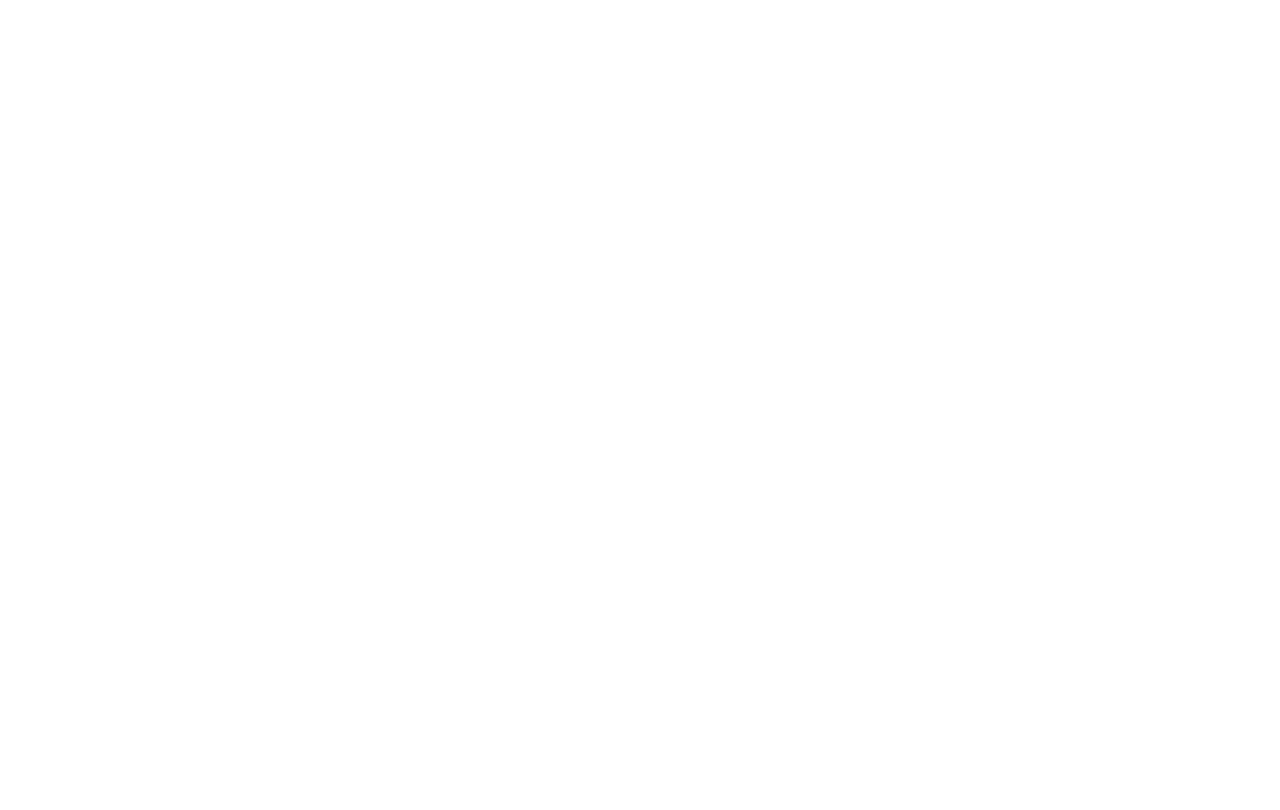
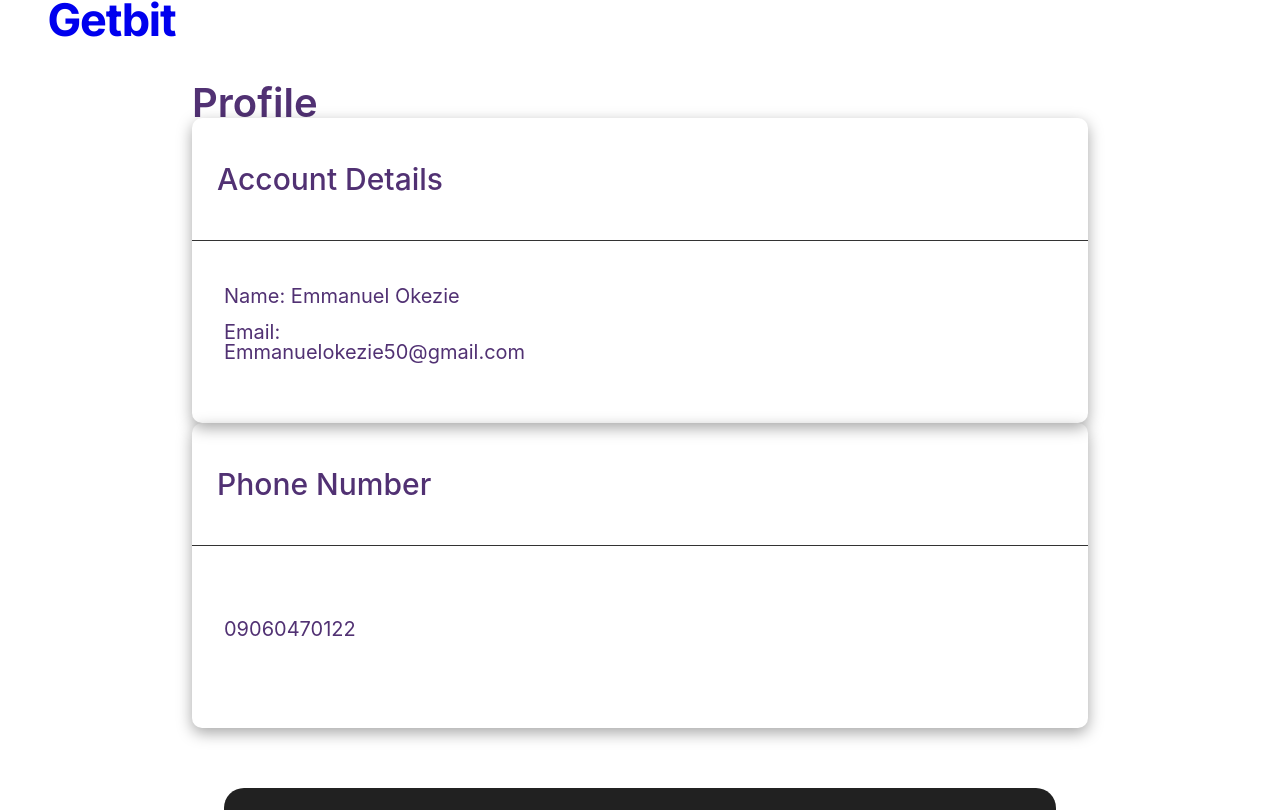
Before and after one commit to Boiderah/Chbit, a React (Vite) app in the folder Client/: page /overview in a window 1280 px wide. Shown: the top 810 px of the page. Built offline with nearby package versions, Linux system fonts and the light colour scheme.

Commit message:
overview

```diff
--- a/Client/src/Pages/HomePage/Home.css
+++ b/Client/src/Pages/HomePage/Home.css
@@ -23,7 +23,7 @@
   color: #639;
   display: flex;
   width: 15%;
-  flex-direction: column;
+  /* flex-direction: column; */
   letter-spacing: 0;
   font-weight: 600;
   right: 0%;
@@ -31,12 +31,6 @@
   font-size: 1.5rem;
   font-family: Roboto, sans-serif;
   position: absolute;
-}
-#homepage #body{
-  position: relative;
-  display: flex;
-  margin-top: 15%;
-
 }
 #homepage .dropdown{
   display: flex;
@@ -51,10 +45,11 @@
   height:100% ;
   color: white;
   margin-top: 3%;
-  font-size: small;
+  font-size: 20px;
+  font-weight: 600;
   position: relative;
   margin-bottom: 5px;
-  gap: 5vh;
+  gap: 3vh;
   align-items: center;
 }
 #homepage .dropdown-content{
@@ -81,6 +76,13 @@
   display: flex;
   align-items: center;
   justify-content: center;
+
+}
+#homepage #body{
+  position: relative;
+  display: flex;
+  margin-top: 15%;
+  flex-direction: column;
 
 }
 
--- a/Client/src/Pages/overview/Overview.css
+++ b/Client/src/Pages/overview/Overview.css
@@ -0,0 +1,79 @@
+.overviebx{
+    /* display: flex; */
+    height: 100vh;
+}
+#navigatebak{
+    font-family: Inter;
+    font-size: 45px;
+    font-weight: 700;
+    line-height: 40px;
+    color: #513173;
+    margin-left: 3rem;
+    margin-bottom: 3rem;
+
+}
+.overviebx1{
+    display: flex;
+    justify-content: center;
+    align-items: center;
+    flex-direction: column;
+    margin: 5vh 0vw;
+    width: 100%;
+    height: 80%;
+}
+#profdiv{
+    display: flex;
+    flex-direction: column;
+    width: 70%;
+    /* border: 1px solid #333; */
+}
+#profdiv h1{
+    font-family: Inter;
+    font-size: 40px;
+    font-weight: 600;
+    line-height: 30px;
+    /* text-align: center; */
+    color: #513173;
+}
+.overviebx2{
+    display: flex;
+    flex-direction: column;
+    align-items: center;
+    width: 70%;
+    height: 50%;
+    border-radius: 10px;
+    box-shadow: rgba(0, 0, 0, 0.35) 0px 5px 15px;
+}
+#accdet{
+    display: flex;
+    flex-direction: column;
+    justify-content: center;
+    width: 100%;
+    height: 40%;
+    border-bottom: 1px solid #333;
+}
+#accdet h3{
+    margin-left: 25px;
+    font-family: Inter;
+    font-size: 30px;
+    font-weight: 500;
+    line-height: 20px;
+    color: #513173;
+}
+#nameemail{
+    display: flex;
+    flex-direction: column;
+    justify-content: center;
+    /* border: 1px solid #333; */
+    width: 100%;
+    height: 60%;
+}
+#nameemail h4{
+    margin-left: 2rem;
+    margin-bottom: 1rem;
+    font-family: Inter;
+    font-size: 20px;
+    font-weight: 400;
+    line-height: 20px;
+    color: #513173;
+}
--- a/Client/src/Pages/overview/Overview.jsx
+++ b/Client/src/Pages/overview/Overview.jsx
@@ -1,11 +1,38 @@
 import React from 'react'
 import "./Overview.css";
+import { Link } from 'react-router-dom';
+import Footer from '../../Component/Footer';
 
 
 const Overview = () => {
   return (
-    <div className="">
-
+    <div className="overviebx">
+       <div id="navigatebak">
+        <Link to={"/*"} style={{ textDecoration: "none" }}>Getbit</Link>
+       </div>
+      <div className="overviebx1">
+        <div id="profdiv">
+        <h1>Profile</h1>
+        </div>
+        <div className="overviebx2">
+          <div id="accdet">
+          <h3>Account Details</h3>
+          </div>
+          <div id="nameemail">
+            <h4>Name: Emmanuel Okezie</h4>
+            <h4>Email: <br /> Emmanuelokezie50@gmail.com</h4>
+          </div>
+        </div>
+        <div className="overviebx2">
+          <div id="accdet">
+          <h3>Phone Number</h3>
+          </div>
+          <div id="nameemail">
+            <h4>09060470122</h4>
+          </div>
+        </div>
+      </div>
+        <Footer />
     </div>
   )
 }
```
Also changed, not shown: Client/src/Pages/HomePage/Home.jsx (+2 -11 lines).
